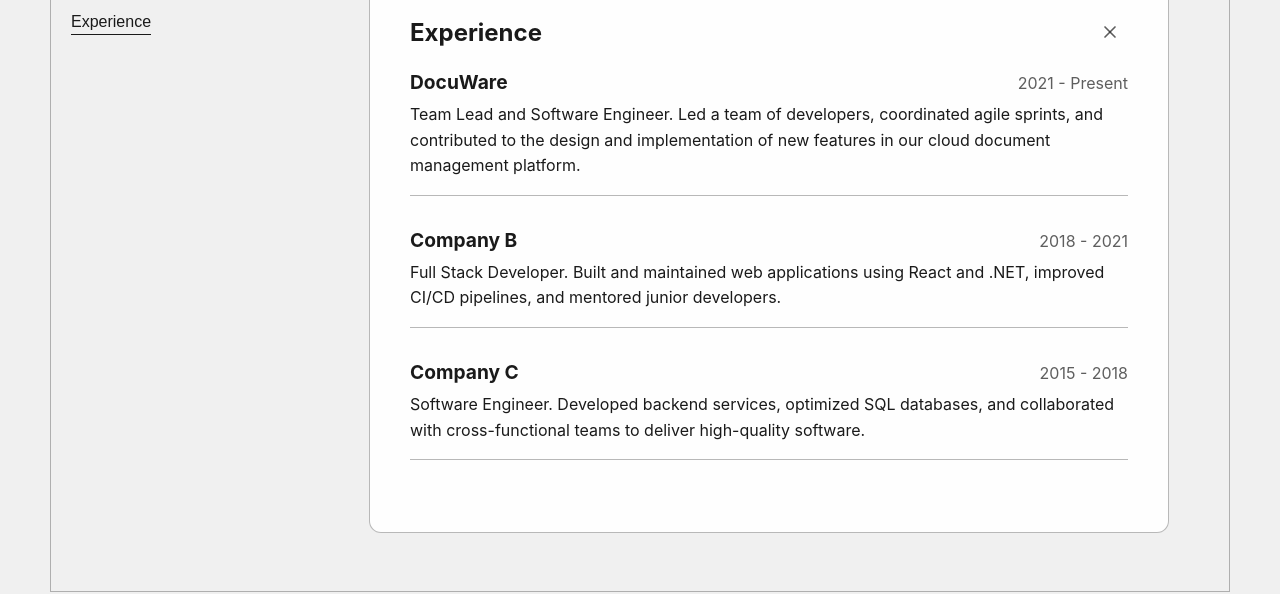
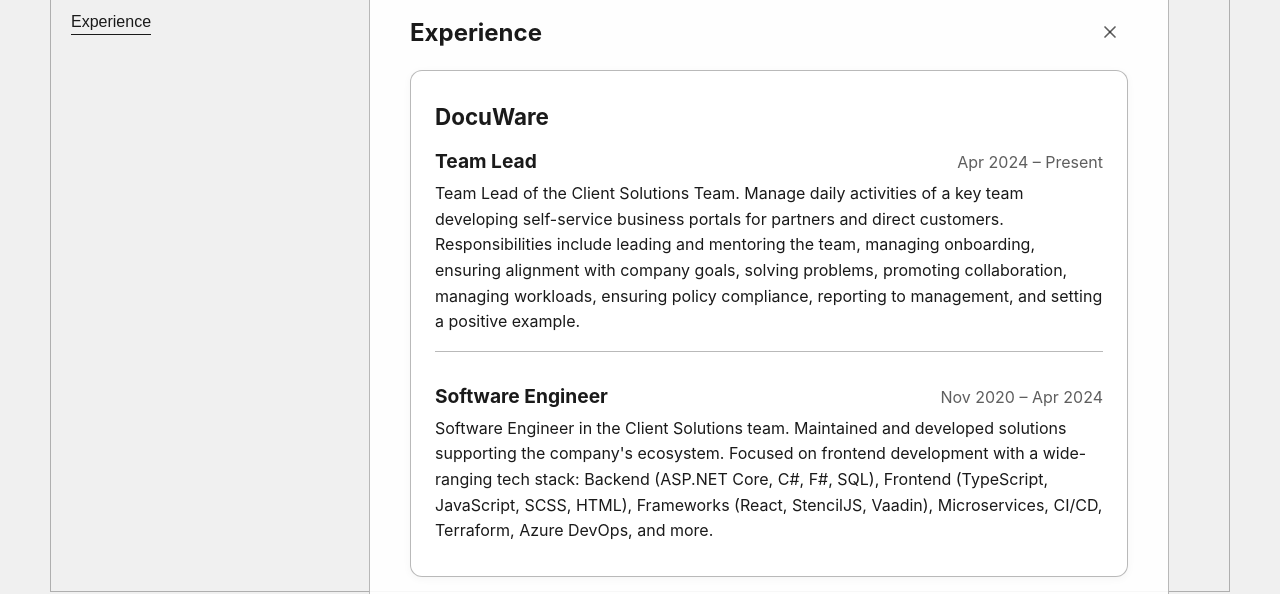
Before and after one commit to brunoccst/portfolio, a React (Vite) app in the folder portfolio.web/: page / in a window 1280 px wide. Both pictures are taken after a click on the button "Experience". Shown: the part 158-752 px from the top of the page. Built offline with nearby package versions, Linux system fonts and the light colour scheme.

Commit message:
Updated experience

```diff
--- /dev/null
+++ b/portfolio.web/src/components/Sections/Experience/CompanyExperience/CompanyExperience.scss
@@ -0,0 +1,14 @@
+.company-experience {
+  margin-bottom: 2.5rem;
+  padding: 2rem 1.5rem;
+  border-radius: 12px;
+  background: var(--card-bg, #f9f9f9);
+  box-shadow: 0 2px 8px rgba(0,0,0,0.04);
+  border: 1px solid var(--border-color, #e0e0e0);
+
+  .company-name {
+    font-size: 1.4rem;
+    font-weight: 700;
+    margin-bottom: 1.2rem;
+  }
+}
--- /dev/null
+++ b/portfolio.web/src/components/Sections/Experience/CompanyExperience/CompanyExperience.tsx
@@ -0,0 +1,29 @@
+import ExperienceItem from "../ExperienceItem";
+import './CompanyExperience.scss';
+
+interface Role {
+  title: string;
+  period: string;
+  description: string;
+}
+
+interface CompanyExperienceProps {
+  company: string;
+  roles: Role[];
+}
+
+const CompanyExperience = ({ company, roles }: CompanyExperienceProps) => (
+  <div className="company-experience">
+    <h3 className="company-name">{company}</h3>
+    {roles.map((role, idx) => (
+      <ExperienceItem
+        key={role.title + role.period + idx}
+        company={role.title}
+        period={role.period}
+        description={role.description}
+      />
+    ))}
+  </div>
+);
+
+export default CompanyExperience;
--- /dev/null
+++ b/portfolio.web/src/components/Sections/Experience/CompanyExperience/index.ts
@@ -0,0 +1 @@
+export { default } from "./CompanyExperience";
--- a/portfolio.web/src/components/Sections/Experience/Experience.tsx
+++ b/portfolio.web/src/components/Sections/Experience/Experience.tsx
@@ -1,24 +1,25 @@
 import { useTranslation } from "react-i18next";
 import Section from "../Section";
-import ExperienceItem from "./ExperienceItem/ExperienceItem";
+import CompanyExperience from "./CompanyExperience";
 
 const Experience = () => {
     const { t } = useTranslation();
-
-    const experiences = t("experience.items", { returnObjects: true }) as Array<{
+    const companies = t("experience.companies", { returnObjects: true }) as Array<{
         company: string;
-        period: string;
-        description: string;
+        roles: Array<{
+            title: string;
+            period: string;
+            description: string;
+        }>;
     }>;
 
     return (
         <Section title={t("experience.title")}>
-            {experiences.map((exp, idx) => (
-                <ExperienceItem
-                    key={exp.company + exp.period + idx}
-                    company={exp.company}
-                    period={exp.period}
-                    description={exp.description}
+            {companies.map((comp, idx) => (
+                <CompanyExperience
+                    key={comp.company + idx}
+                    company={comp.company}
+                    roles={comp.roles}
                 />
             ))}
         </Section>
--- a/portfolio.web/src/components/Sections/Experience/ExperienceItem/ExperienceItem.scss
+++ b/portfolio.web/src/components/Sections/Experience/ExperienceItem/ExperienceItem.scss
@@ -2,6 +2,12 @@
   margin-bottom: 2rem;
   padding-bottom: 1rem;
   border-bottom: 1px solid var(--border-color);
+
+  &:last-child {
+    border-bottom: none;
+    margin-bottom: 0;
+    padding-bottom: 0;
+  }
 
   .experience-header {
     display: flex;
--- a/portfolio.web/src/i18n/locales/en.json
+++ b/portfolio.web/src/i18n/locales/en.json
@@ -12,21 +12,61 @@
   "experience": {
     "title": "Experience",
     "years": "{{years}} years",
-    "items": [
+    "companies": [
       {
         "company": "DocuWare",
-        "period": "2021 - Present",
-        "description": "Team Lead and Software Engineer. Led a team of developers, coordinated agile sprints, and contributed to the design and implementation of new features in our cloud document management platform."
+        "roles": [
+          {
+            "title": "Team Lead",
+            "period": "Apr 2024 – Present",
+            "description": "Team Lead of the Client Solutions Team. Manage daily activities of a key team developing self-service business portals for partners and direct customers. Responsibilities include leading and mentoring the team, managing onboarding, ensuring alignment with company goals, solving problems, promoting collaboration, managing workloads, ensuring policy compliance, reporting to management, and setting a positive example."
+          },
+          {
+            "title": "Software Engineer",
+            "period": "Nov 2020 – Apr 2024",
+            "description": "Software Engineer in the Client Solutions team. Maintained and developed solutions supporting the company's ecosystem. Focused on frontend development with a wide-ranging tech stack: Backend (ASP.NET Core, C#, F#, SQL), Frontend (TypeScript, JavaScript, SCSS, HTML), Frameworks (React, StencilJS, Vaadin), Microservices, CI/CD, Terraform, Azure DevOps, and more."
+          }
+        ]
       },
       {
-        "company": "Company B",
-        "period": "2018 - 2021",
-        "description": "Full Stack Developer. Built and maintained web applications using React and .NET, improved CI/CD pipelines, and mentored junior developers."
+        "company": "MECOMO AG",
+        "roles": [
+          {
+            "title": "Software Engineer",
+            "period": "Nov 2019 – Nov 2020",
+            "description": "Relocated to Germany after completing my bachelor's degree. Worked on various projects, creating new features, maintaining code, and providing support for different departments. Utilized technologies such as ASP.NET MVC, C#, SQL, HTML, CSS, JavaScript, jQuery, Bootstrap, Microsoft TFS, Google Maps, and more."
+          },
+          {
+            "title": "Software Engineer",
+            "period": "Dec 2018 – Nov 2019",
+            "description": "Returned to Brazil to complete my bachelor's degree, continued working on projects for MECOMO AG remotely."
+          },
+          {
+            "title": "Software Engineer",
+            "period": "Jan 2018 – Dec 2018",
+            "description": "Moved to Germany for a year to gain international experience, working on a variety of projects and technologies."
+          },
+          {
+            "title": "Junior Software Engineer",
+            "period": "May 2016 – Jan 2018",
+            "description": "Joined MECOMO do Brasil, the Brazilian subsidiary of MECOMO AG. Worked as a full stack developer on web applications for telemetry information and reporting. Tech stack: ASP.NET MVC, C#, SQL, HTML, CSS, JavaScript, Web Forms, Windows Forms, jQuery, Bootstrap, Microsoft TFS, Google Maps, Bing Maps, OpenStreetMap, AG Grid. Briefly explored Node.js for a specific project."
+          }
+        ]
       },
       {
-        "company": "Company C",
-        "period": "2015 - 2018",
-        "description": "Software Engineer. Developed backend services, optimized SQL databases, and collaborated with cross-functional teams to deliver high-quality software."
+        "company": "DBServer",
+        "roles": [
+          {
+            "title": "Test Automation Engineer",
+            "period": "Aug 2015 – May 2016",
+            "description": "Promoted to this role and worked on projects for Dell Inc., developing automated tests. Tech stack: ASP.NET and C#, Selenium WebDriver, Postman, SoapUI."
+          },
+          {
+            "title": "Intern",
+            "period": "Mar 2015 – Aug 2015",
+            "description": "Contributed to an agile project for GV Energy (now ENGIE), working on both backend and frontend development. Tech stack: ASP.NET MVC, Microsoft SQL Server, LINQ, HTML, CSS, JavaScript, Bootstrap, jQuery, FontAwesome, AmCharts, FullCalendar, Google Maps, OpenStreetMap."
+          }
+        ]
       }
     ]
   },
```
